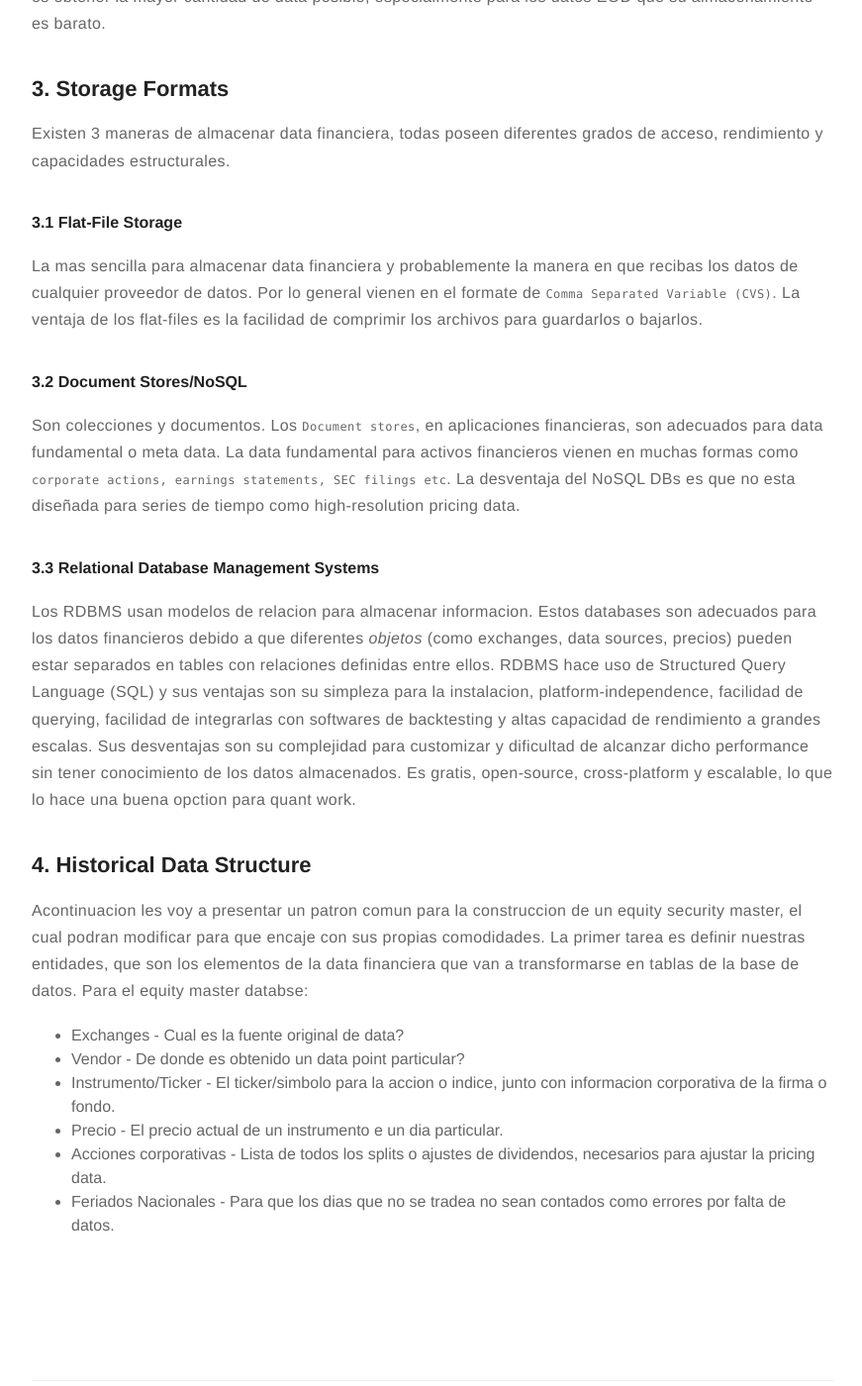
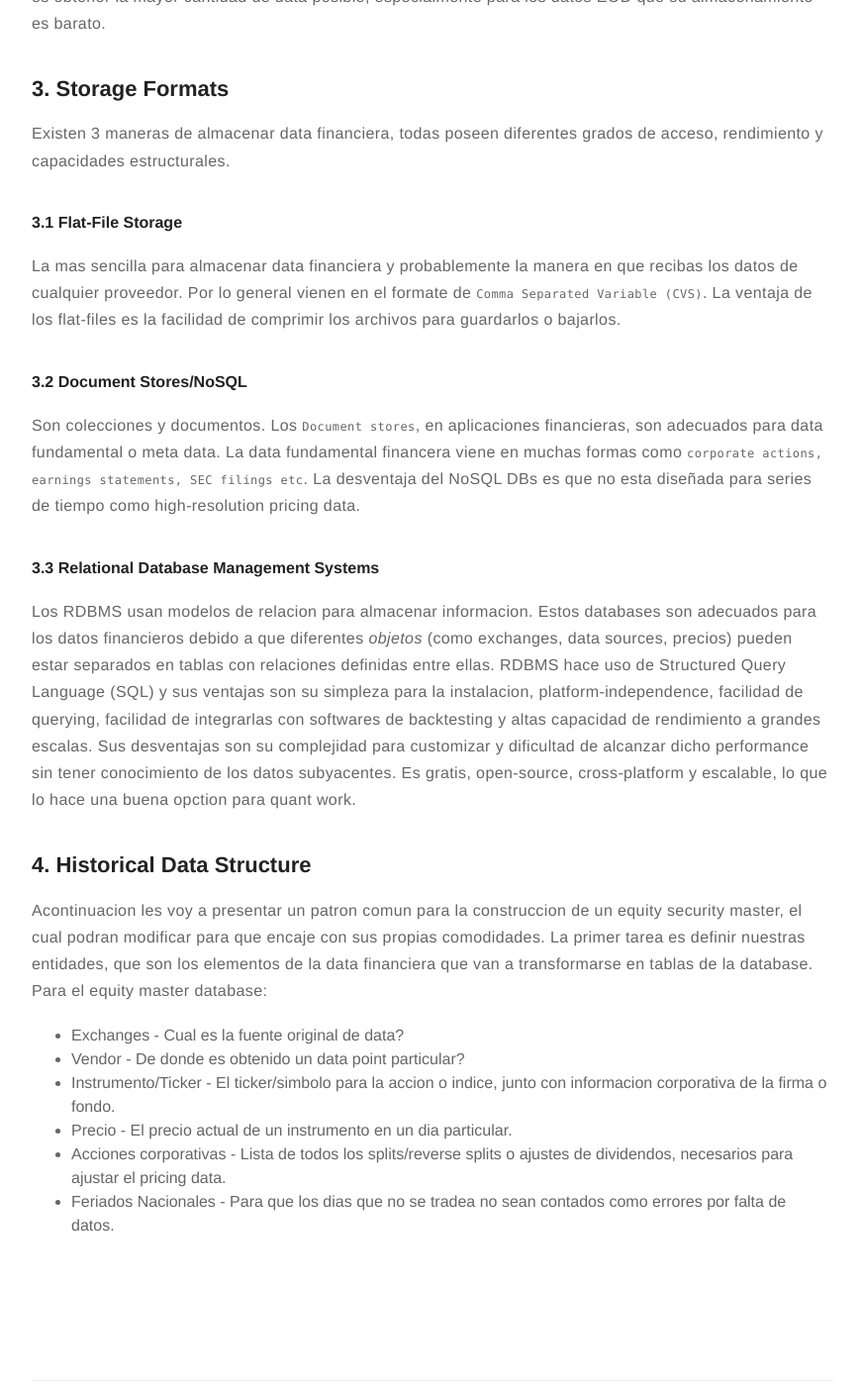
Before and after one commit to davidleonelhong/davidleonelhong.github.io, a Jekyll site: the page built from _posts/2017-11-30-Analisis-Tecnico.md, in a window 1280 px wide and 1400 px high, scrolled down 717 px. Shown: the whole window at 99% size, without its empty margins (203-1074 px from the left). Built offline with Jekyll 4.4.1, drawn with Linux system fonts in a browser that asks for light colours; a script that is not in the unit is left out.

Commit message:
Update 2017-11-30-Analisis-Tecnico.md

```diff
--- a/_posts/2017-11-30-Analisis-Tecnico.md
+++ b/_posts/2017-11-30-Analisis-Tecnico.md
@@ -35,29 +35,29 @@ grados de acceso, rendimiento y capacidades estructurales.
 
 #### 3.1 Flat-File Storage
 
-La mas sencilla para almacenar data financiera y probablemente la manera en que recibas los datos de cualquier proveedor de datos.
+La mas sencilla para almacenar data financiera y probablemente la manera en que recibas los datos de cualquier proveedor.
 Por lo general vienen en el formate de `Comma Separated Variable (CVS)`.
 La ventaja de los flat-files es la facilidad de comprimir los archivos para guardarlos o bajarlos.
 
 #### 3.2 Document Stores/NoSQL
 
 Son colecciones y documentos. Los `Document stores`, en aplicaciones financieras, son adecuados para data fundamental o meta data.
-La data fundamental para activos financieros vienen en muchas formas como `corporate actions, earnings
-statements, SEC filings etc`. La desventaja del NoSQL DBs  es que no esta diseñada para series de tiempo como high-resolution pricing data.
+La data fundamental financera viene en muchas formas como `corporate actions, earnings
+statements, SEC filings etc`. La desventaja del NoSQL DBs es que no esta diseñada para series de tiempo como high-resolution pricing data.
 
 #### 3.3 Relational Database Management Systems
 
-Los RDBMS usan modelos de relacion para almacenar informacion. Estos databases son adecuados para los datos financieros debido a que diferentes _objetos_ (como exchanges, data sources, precios) pueden estar separados en tables con relaciones definidas entre ellos.
+Los RDBMS usan modelos de relacion para almacenar informacion. Estos databases son adecuados para los datos financieros debido a que diferentes _objetos_ (como exchanges, data sources, precios) pueden estar separados en tablas con relaciones definidas entre ellas.
 RDBMS hace uso de Structured Query Language (SQL) y sus ventajas son su simpleza para la instalacion, platform-independence,
 facilidad de querying, facilidad de integrarlas con softwares de backtesting y altas capacidad de rendimiento a grandes escalas.
-Sus desventajas son su complejidad para customizar y dificultad de alcanzar dicho performance sin tener conocimiento de los datos almacenados. Es gratis, open-source, cross-platform y escalable, lo que lo hace una buena opction para quant work.
+Sus desventajas son su complejidad para customizar y dificultad de alcanzar dicho performance sin tener conocimiento de los datos subyacentes. Es gratis, open-source, cross-platform y escalable, lo que lo hace una buena opction para quant work.
 
 ## 4. Historical Data Structure
 
-Acontinuacion les voy a presentar un patron comun para la construccion de un equity security master, el cual podran modificar para que encaje con sus propias comodidades. La primer tarea es definir nuestras entidades, que son los elementos de la data financiera que van a transformarse en tablas de la base de datos. Para el equity master databse:
+Acontinuacion les voy a presentar un patron comun para la construccion de un equity security master, el cual podran modificar para que encaje con sus propias comodidades. La primer tarea es definir nuestras entidades, que son los elementos de la data financiera que van a transformarse en tablas de la database. Para el equity master database:
 * Exchanges - Cual es la fuente original de data?
 * Vendor - De donde es obtenido un data point particular?
 * Instrumento/Ticker - El ticker/simbolo para la accion o indice, junto con informacion corporativa de la firma o fondo.
-* Precio - El precio actual de un instrumento e un dia particular.
-* Acciones corporativas - Lista de todos los splits o ajustes de dividendos, necesarios para ajustar la pricing data.
+* Precio - El precio actual de un instrumento en un dia particular.
+* Acciones corporativas - Lista de todos los splits/reverse splits o ajustes de dividendos, necesarios para ajustar el pricing data.
 * Feriados Nacionales - Para que los dias que no se tradea no sean contados como errores por falta de datos.
```
